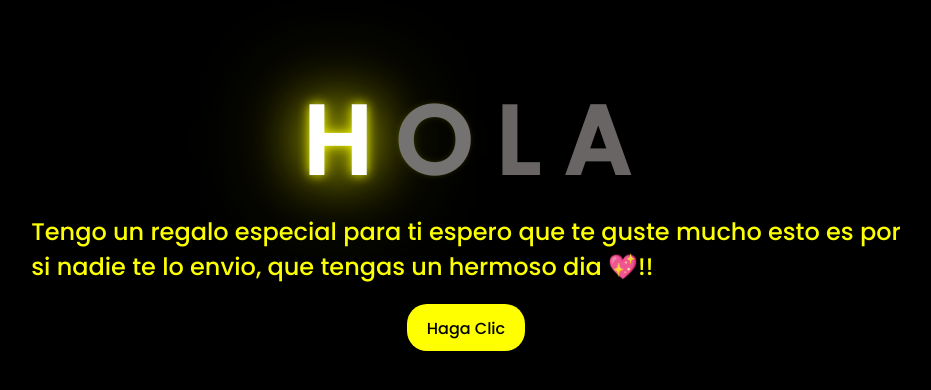
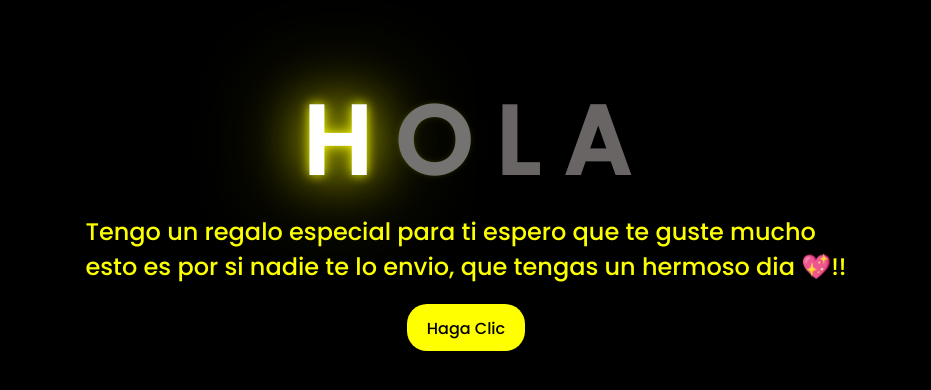
Before and after one commit to Bymatius2807/Floresparati, a plain HTML site: page index.html in a window 1280 px wide. Shown: the part 198-588 px from the top of the page, without its empty margins (182-1113 px from the left). Drawn offline with Linux system fonts and the light colour scheme.

Commit message:
Update index.html

```diff
--- a/index.html
+++ b/index.html
@@ -25,7 +25,7 @@
         <span></span>
     </div>
     <div class="description">
-        <span>Tengo un regalo especial para ti espero que te guste mucho esto es por <br>
+        <span>Tengo un regalo especial para ti espero que te guste mucho<br> esto es por
         si nadie te lo envio, que tengas un hermoso dia 💖!!</span>
     </div>
     <div class="button">
```
